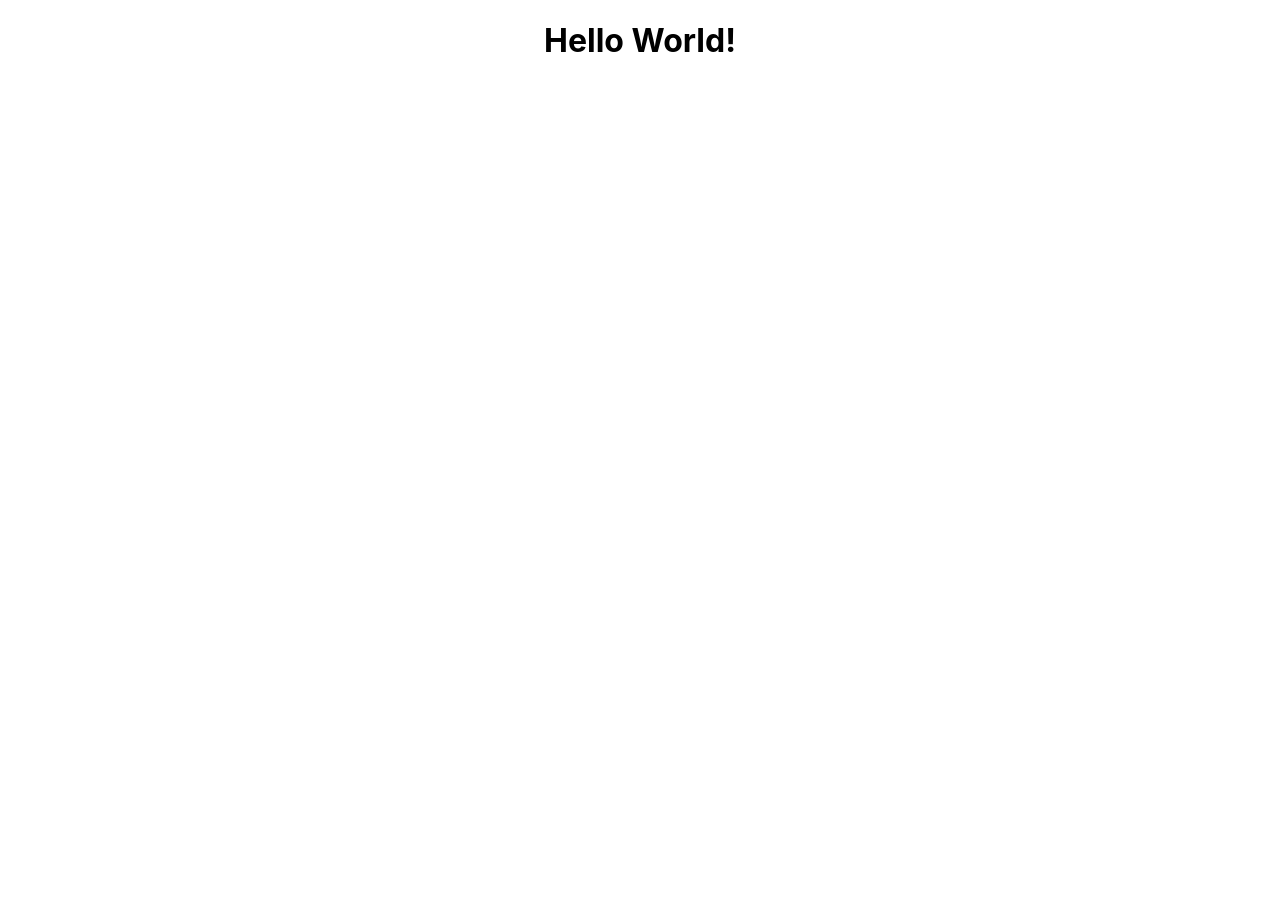
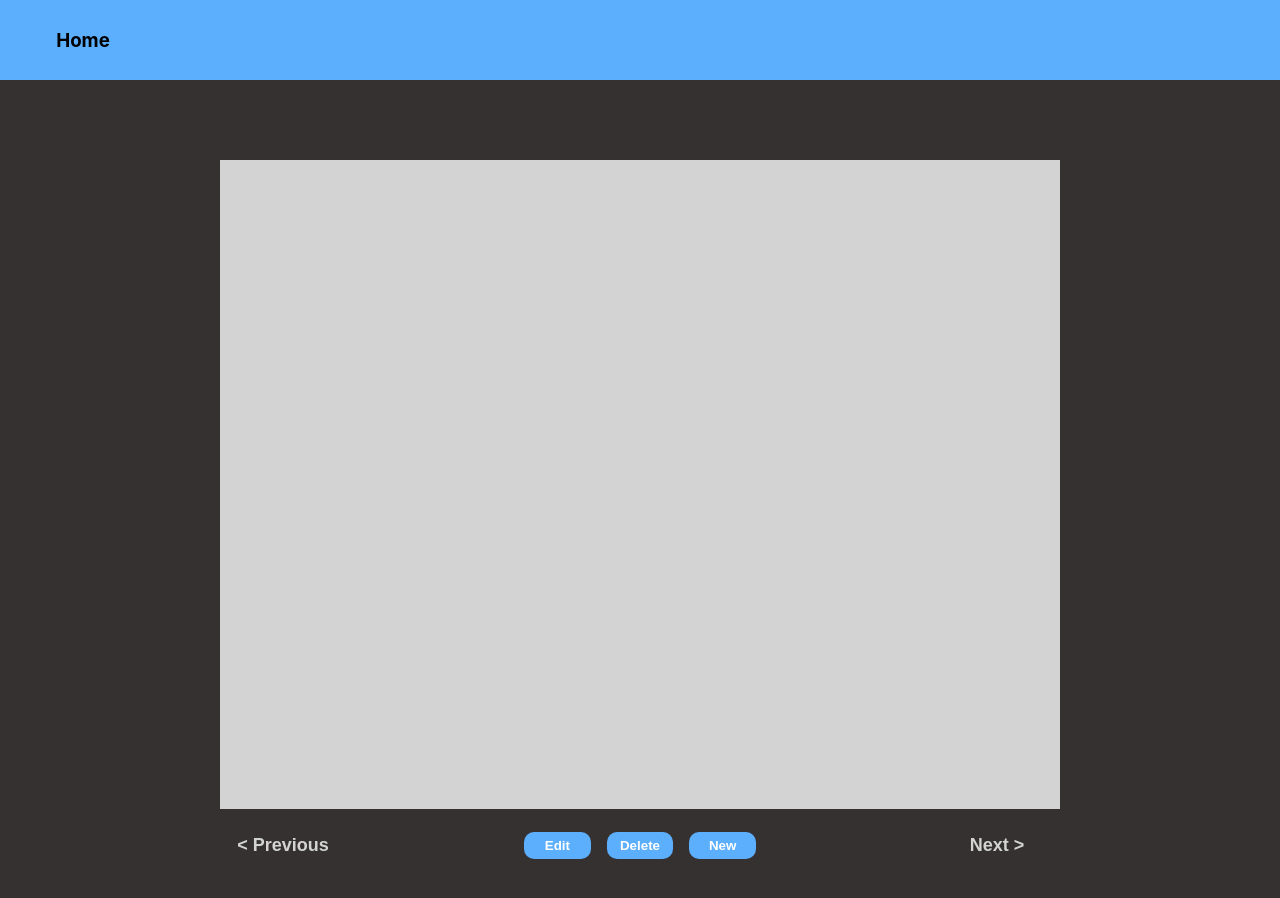
Before and after one commit to GucciHepcat52/user-directory-clone, a React (Create React App) app: page / in a window 1280 px wide. Shown: the top 898 px of the page. Before the commit the page ends 800 px from the top, so only its background shows below. Built offline with nearby package versions, Linux system fonts and the light colour scheme.

Commit message:
updated app with styles

```diff
--- a/src/components/App.css
+++ b/src/components/App.css
@@ -1,38 +1,13 @@
 .App {
-  text-align: center;
+  margin: 0;
 }
 
-.App-logo {
-  height: 40vmin;
-  pointer-events: none;
-}
-
-@media (prefers-reduced-motion: no-preference) {
-  .App-logo {
-    animation: App-logo-spin infinite 20s linear;
-  }
-}
-
-.App-header {
-  background-color: #282c34;
-  min-height: 100vh;
+.main-div {
+  background-color: rgb(53, 49, 49);
+  box-sizing: border-box;
+  height: 55.09em;
+  padding: 5em;
   display: flex;
   flex-direction: column;
   align-items: center;
-  justify-content: center;
-  font-size: calc(10px + 2vmin);
-  color: white;
 }
-
-.App-link {
-  color: #61dafb;
-}
-
-@keyframes App-logo-spin {
-  from {
-    transform: rotate(0deg);
-  }
-  to {
-    transform: rotate(360deg);
-  }
-}
--- a/src/components/App.js
+++ b/src/components/App.js
@@ -1,11 +1,24 @@
-import './App.css';
+import React, { createContext, useState } from "react";
+import "./App.css";
+import Header from "../components/header/Header";
+import Display from "./display/Display";
+import data from "../data";
+
+const DataContext = createContext();
 
 function App() {
+  const [userData, setUserData] = useState(data);
   return (
-    <div className="App">
-      <h1>Hello World!</h1>
-    </div>
+    <DataContext.Provider value={{ userData, setUserData }}>
+      <div className="App">
+        <Header />
+        <div className="main-div">
+          <Display />
+        </div>
+      </div>
+    </DataContext.Provider>
   );
 }
 
 export default App;
+export { DataContext };
--- /dev/null
+++ b/src/components/display/Display.css
@@ -0,0 +1,53 @@
+.Display {
+  box-sizing: border-box;
+  height: 100%;
+  width: 75%;
+  display: flex;
+  flex-direction: column;
+  align-items: center;
+}
+
+.box {
+  background-color: lightgrey;
+  height: 90%;
+  width: 100%;
+}
+
+.nav-bar {
+  box-sizing: border-box;
+  height: 10%;
+  width: 100%;
+  background-color: rgb(53, 49, 49);
+  display: flex;
+  flex-direction: row;
+  align-items: center;
+  justify-content: space-between;
+}
+
+.middle-btns {
+  display: flex;
+  flex-direction: row;
+  gap: 1em;
+}
+
+.middle-btns > button {
+  height: 2em;
+  width: 5em;
+  background-color: rgb(91, 175, 253);
+  border: none;
+  border-radius: 10px;
+  color: white;
+  font-weight: bold;
+  cursor: pointer;
+}
+
+.direction-btns {
+  height: 2em;
+  width: 7em;
+  font-size: 18px;
+  font-weight: bold;
+  border: none;
+  background-color: rgb(53, 49, 49);
+  color: lightgrey;
+  cursor: pointer;
+}
--- /dev/null
+++ b/src/components/display/Display.js
@@ -0,0 +1,27 @@
+import React, { useContext } from "react";
+import { DataContext } from "../App";
+import "./Display.css";
+
+export default function Display() {
+  const { userData, setUserData } = useContext(DataContext);
+
+  function clickHandler() {
+    console.log(userData);
+  }
+  return (
+    <div className="Display">
+      <div className="box"></div>
+      <div className="nav-bar">
+        <button className="direction-btns">{"< Previous"}</button>
+        <div className="middle-btns">
+          <button>{"Edit"}</button>
+          <button>{"Delete"}</button>
+          <button>{"New"}</button>
+        </div>
+        <button className="direction-btns" onClick={clickHandler}>
+          {"Next >"}
+        </button>
+      </div>
+    </div>
+  );
+}
--- /dev/null
+++ b/src/components/header/Header.css
@@ -0,0 +1,18 @@
+* {
+    margin: 0;
+}
+
+.header {
+    position: relative;
+    height: 5em;
+    width: 100%;
+    background-color: rgb(91,175,253);
+    display: flex;
+    flex-direction: row;
+    align-items: center;
+}
+
+.title {
+    margin-left: 3em;
+    font-weight: bold;
+}
--- /dev/null
+++ b/src/components/header/Header.js
@@ -0,0 +1,10 @@
+import React from "react";
+import "./Header.css"
+
+export default function Header() {
+    return (
+        <div className="header">
+            <h3 className="title">Home</h3>
+        </div>
+    )
+}
```
